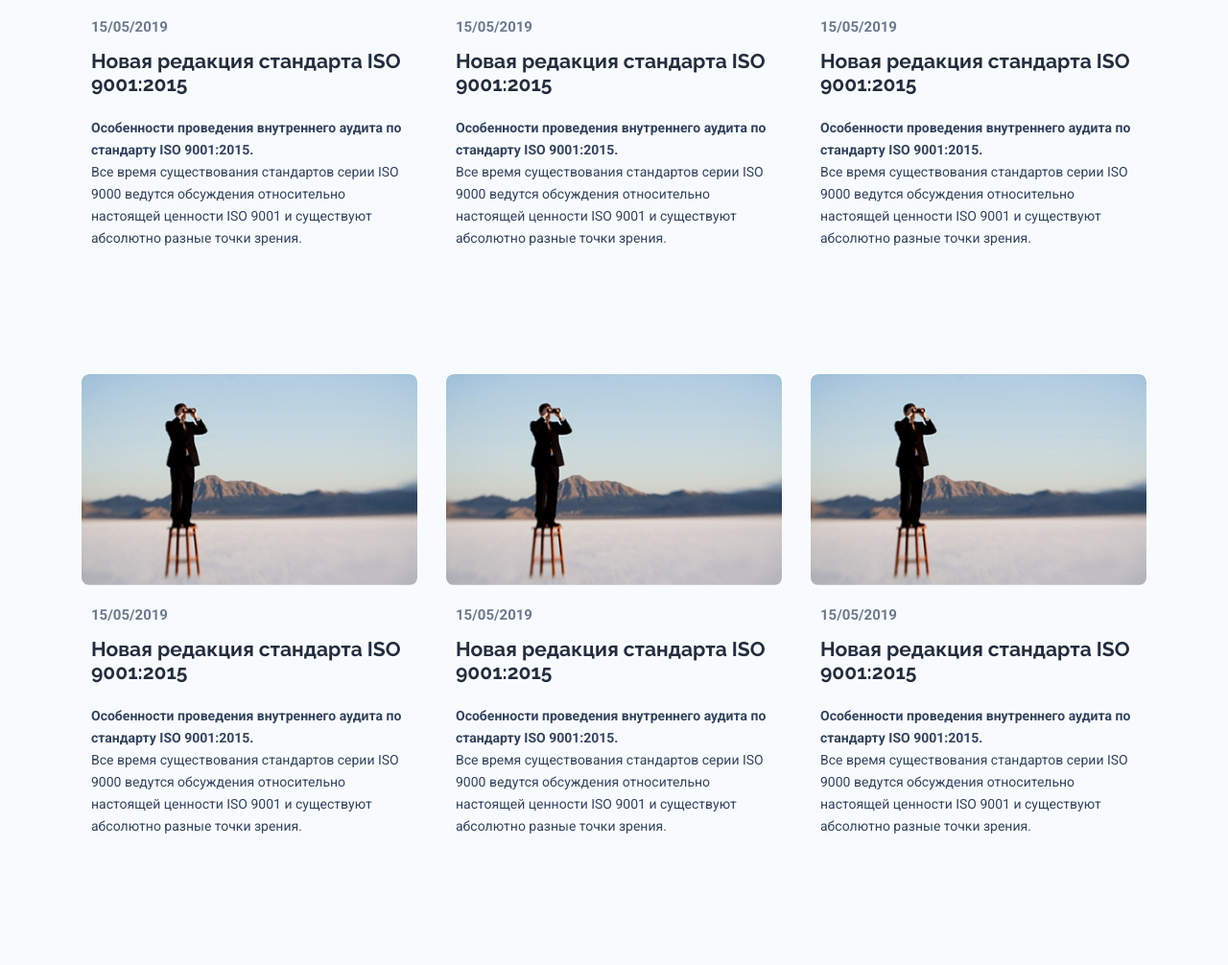
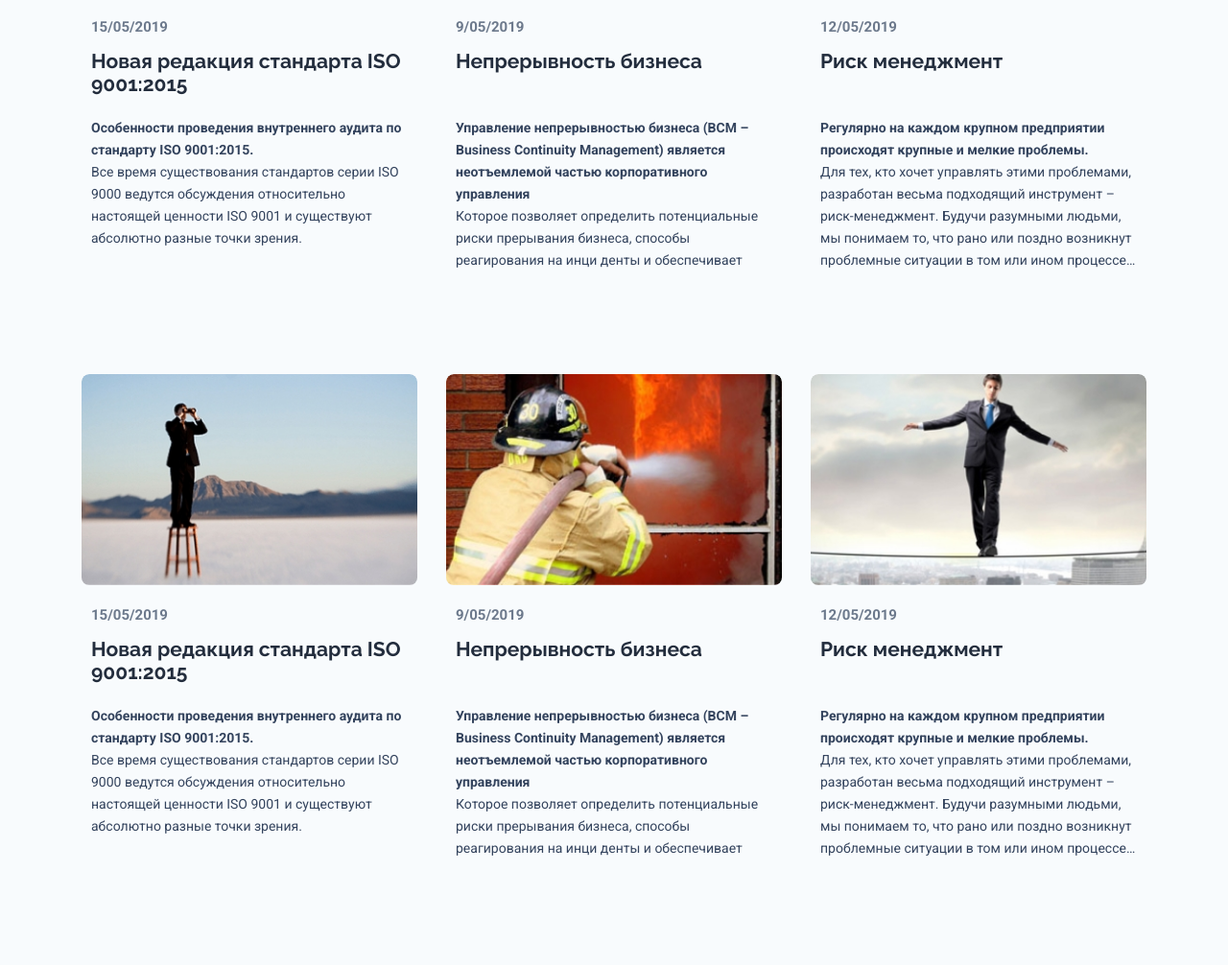
Before and after one commit to BondYuriy/tms, a website: page src/news-archive.html in a window 1280 px wide. Shown: the part 1234-2240 px from the top of the page at 96% size. Drawn offline with nearby package versions, Linux system fonts and the light colour scheme; files that its build step writes are made by us from their sources.

Commit message:
adds fix content news archive

```diff
--- a/src/news-archive.html
+++ b/src/news-archive.html
@@ -152,18 +152,44 @@
           <div class="card">
             <div class="card-hover-box">
               <a href="#" class="card-img">
-                <img src="img/picture.jpg" alt="foto">
+                <img src="img/44zdfh4g5hz5vdf53hd5.jpg" alt="foto">
               </a>
               <div class="card-info">
-                <span class="date">15/05/2019</span>
+                <span class="date">9/05/2019</span>
                 <a href="" class="title-link">
-                  <h3 class="title">Новая редакция стандарта ISO 9001:2015</h3>
+                  <h3 class="title">Непрерывность бизнеса
+                  </h3>
                 </a>
                 <div class="text">
-                  <p><strong>Особенности проведения внутреннего аудита по стандарту ISO 9001:2015.</strong>Все время
-                    существования стандартов серии ISO 9000 ведутся обсуждения относительно настоящей ценности
-                    ISO 9001 и существуют абсолютно разные точки зрения.
+                  <p><strong>Управление непрерывностью бизнеса (BCM – Business Continuity Management) является
+                      неотъемлемой частью корпоративного управления</strong>Которое позволяет определить потенциальные
+                    риски прерывания бизнеса, способы реагирования на инци
+                    денты и обеспечивает механизмы повышения устой
+                    чивости организации и ключевых ее бизнес процессов
+                    в случае наступления кризисной ситуации.
                   </p>
+                </div>
+                <a href="#" class="btn btn-blue-light">Подробнее</a>
+              </div>
+            </div>
+          </div>
+        </div>
+        <div class="col-md-4">
+          <div class="card">
+            <div class="card-hover-box">
+              <a href="#" class="card-img">
+                <img src="img/zd56fb6d6.jpg" alt="foto">
+              </a>
+              <div class="card-info">
+                <span class="date">12/05/2019</span>
+                <a href="" class="title-link">
+                  <h3 class="title">Риск менеджмент</h3>
+                </a>
+                <div class="text">
+                  <p><strong>Регулярно на каждом крупном предприятии происходят крупные и мелкие проблемы.</strong>Для
+                    тех, кто хочет управлять этими проблемами, разработан весьма подходящий инструмент –
+                    риск-менеджмент. Будучи разумными людьми, мы понимаем то, что рано или поздно возникнут проблемные
+                    ситуации в том или ином процессе…</p>
                 </div>
                 <a href="#" class="btn btn-blue-light">Подробнее</a>
               </div>
@@ -196,18 +222,44 @@
           <div class="card">
             <div class="card-hover-box">
               <a href="#" class="card-img">
-                <img src="img/picture.jpg" alt="foto">
+                <img src="img/44zdfh4g5hz5vdf53hd5.jpg" alt="foto">
               </a>
               <div class="card-info">
-                <span class="date">15/05/2019</span>
+                <span class="date">9/05/2019</span>
                 <a href="" class="title-link">
-                  <h3 class="title">Новая редакция стандарта ISO 9001:2015</h3>
+                  <h3 class="title">Непрерывность бизнеса
+                  </h3>
                 </a>
                 <div class="text">
-                  <p><strong>Особенности проведения внутреннего аудита по стандарту ISO 9001:2015.</strong>Все время
-                    существования стандартов серии ISO 9000 ведутся обсуждения относительно настоящей ценности
-                    ISO 9001 и существуют абсолютно разные точки зрения.
+                  <p><strong>Управление непрерывностью бизнеса (BCM – Business Continuity Management) является
+                      неотъемлемой частью корпоративного управления</strong>Которое позволяет определить потенциальные
+                    риски прерывания бизнеса, способы реагирования на инци
+                    денты и обеспечивает механизмы повышения устой
+                    чивости организации и ключевых ее бизнес процессов
+                    в случае наступления кризисной ситуации.
                   </p>
+                </div>
+                <a href="#" class="btn btn-blue-light">Подробнее</a>
+              </div>
+            </div>
+          </div>
+        </div>
+        <div class="col-md-4">
+          <div class="card">
+            <div class="card-hover-box">
+              <a href="#" class="card-img">
+                <img src="img/zd56fb6d6.jpg" alt="foto">
+              </a>
+              <div class="card-info">
+                <span class="date">12/05/2019</span>
+                <a href="" class="title-link">
+                  <h3 class="title">Риск менеджмент</h3>
+                </a>
+                <div class="text">
+                  <p><strong>Регулярно на каждом крупном предприятии происходят крупные и мелкие проблемы.</strong>Для
+                    тех, кто хочет управлять этими проблемами, разработан весьма подходящий инструмент –
+                    риск-менеджмент. Будучи разумными людьми, мы понимаем то, что рано или поздно возникнут проблемные
+                    ситуации в том или ином процессе…</p>
                 </div>
                 <a href="#" class="btn btn-blue-light">Подробнее</a>
               </div>
@@ -240,17 +292,21 @@
           <div class="card">
             <div class="card-hover-box">
               <a href="#" class="card-img">
-                <img src="img/picture.jpg" alt="foto">
+                <img src="img/44zdfh4g5hz5vdf53hd5.jpg" alt="foto">
               </a>
               <div class="card-info">
-                <span class="date">15/05/2019</span>
+                <span class="date">9/05/2019</span>
                 <a href="" class="title-link">
-                  <h3 class="title">Новая редакция стандарта ISO 9001:2015</h3>
+                  <h3 class="title">Непрерывность бизнеса
+                  </h3>
                 </a>
                 <div class="text">
-                  <p><strong>Особенности проведения внутреннего аудита по стандарту ISO 9001:2015.</strong>Все время
-                    существования стандартов серии ISO 9000 ведутся обсуждения относительно настоящей ценности
-                    ISO 9001 и существуют абсолютно разные точки зрения.
+                  <p><strong>Управление непрерывностью бизнеса (BCM – Business Continuity Management) является
+                      неотъемлемой частью корпоративного управления</strong>Которое позволяет определить потенциальные
+                    риски прерывания бизнеса, способы реагирования на инци
+                    денты и обеспечивает механизмы повышения устой
+                    чивости организации и ключевых ее бизнес процессов
+                    в случае наступления кризисной ситуации.
                   </p>
                 </div>
                 <a href="#" class="btn btn-blue-light">Подробнее</a>
@@ -262,62 +318,18 @@
           <div class="card">
             <div class="card-hover-box">
               <a href="#" class="card-img">
-                <img src="img/picture.jpg" alt="foto">
+                <img src="img/zd56fb6d6.jpg" alt="foto">
               </a>
               <div class="card-info">
-                <span class="date">15/05/2019</span>
+                <span class="date">12/05/2019</span>
                 <a href="" class="title-link">
-                  <h3 class="title">Новая редакция стандарта ISO 9001:2015</h3>
+                  <h3 class="title">Риск менеджмент</h3>
                 </a>
                 <div class="text">
-                  <p><strong>Особенности проведения внутреннего аудита по стандарту ISO 9001:2015.</strong>Все время
-                    существования стандартов серии ISO 9000 ведутся обсуждения относительно настоящей ценности
-                    ISO 9001 и существуют абсолютно разные точки зрения.
-                  </p>
-                </div>
-                <a href="#" class="btn btn-blue-light">Подробнее</a>
-              </div>
-            </div>
-          </div>
-        </div>
-        <div class="col-md-4">
-          <div class="card">
-            <div class="card-hover-box">
-              <a href="#" class="card-img">
-                <img src="img/picture.jpg" alt="foto">
-              </a>
-              <div class="card-info">
-                <span class="date">15/05/2019</span>
-                <a href="" class="title-link">
-                  <h3 class="title">Новая редакция стандарта ISO 9001:2015</h3>
-                </a>
-                <div class="text">
-                  <p><strong>Особенности проведения внутреннего аудита по стандарту ISO 9001:2015.</strong>Все время
-                    существования стандартов серии ISO 9000 ведутся обсуждения относительно настоящей ценности
-                    ISO 9001 и существуют абсолютно разные точки зрения.
-                  </p>
-                </div>
-                <a href="#" class="btn btn-blue-light">Подробнее</a>
-              </div>
-            </div>
-          </div>
-        </div>
-        <div class="col-md-4">
-          <div class="card">
-            <div class="card-hover-box">
-              <a href="#" class="card-img">
-                <img src="img/picture.jpg" alt="foto">
-              </a>
-              <div class="card-info">
-                <span class="date">15/05/2019</span>
-                <a href="" class="title-link">
-                  <h3 class="title">Новая редакция стандарта ISO 9001:2015</h3>
-                </a>
-                <div class="text">
-                  <p><strong>Особенности проведения внутреннего аудита по стандарту ISO 9001:2015.</strong>Все время
-                    существования стандартов серии ISO 9000 ведутся обсуждения относительно настоящей ценности
-                    ISO 9001 и существуют абсолютно разные точки зрения.
-                  </p>
+                  <p><strong>Регулярно на каждом крупном предприятии происходят крупные и мелкие проблемы.</strong>Для
+                    тех, кто хочет управлять этими проблемами, разработан весьма подходящий инструмент –
+                    риск-менеджмент. Будучи разумными людьми, мы понимаем то, что рано или поздно возникнут проблемные
+                    ситуации в том или ином процессе…</p>
                 </div>
                 <a href="#" class="btn btn-blue-light">Подробнее</a>
               </div>
```
Also changed, not shown: build/img/44zdfh4g5hz5vdf53hd5.jpg (added), build/img/zd56fb6d6.jpg (added), build/news-archive.html, src/img/44zdfh4g5hz5vdf53hd5.jpg (added), src/img/zd56fb6d6.jpg (added).
